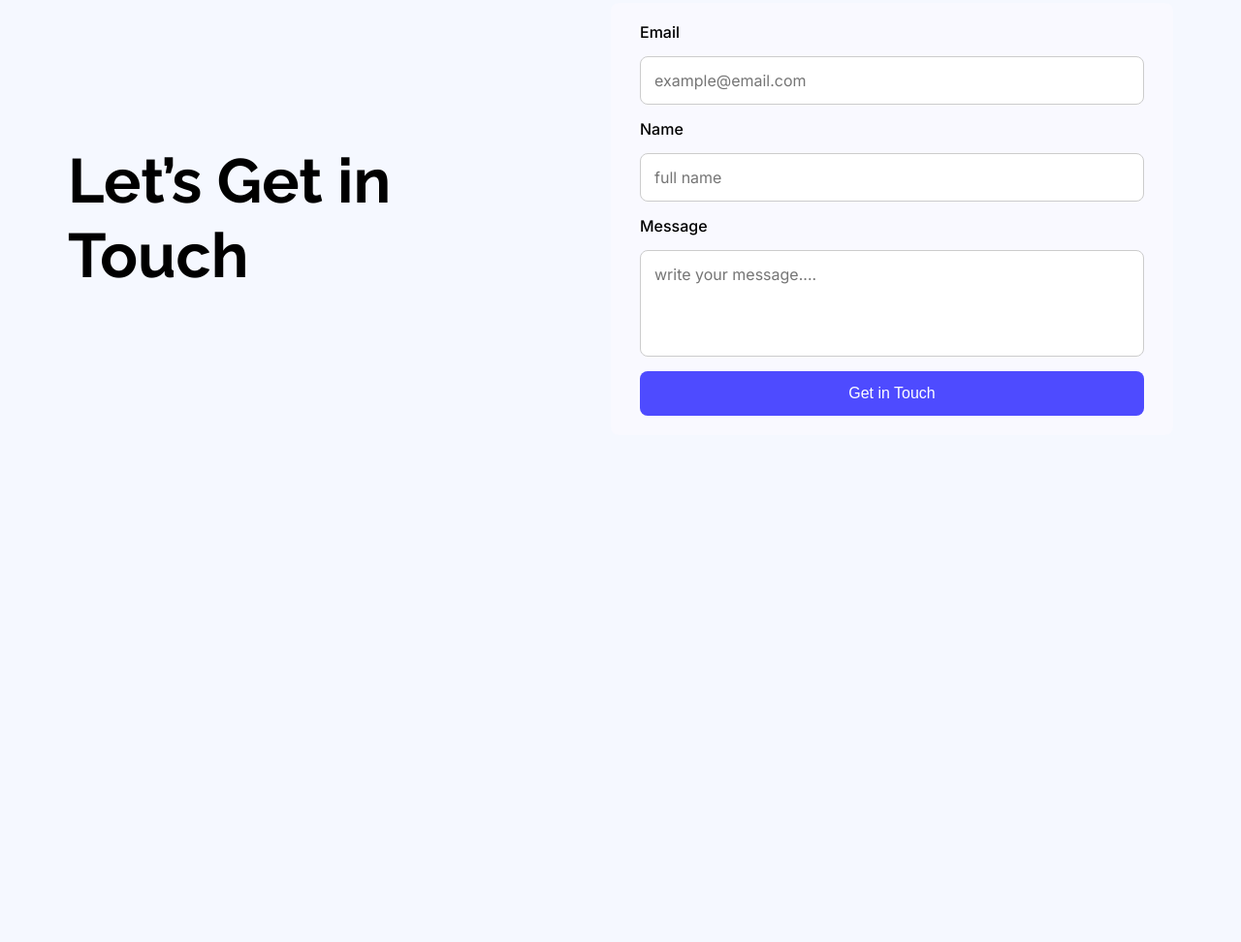
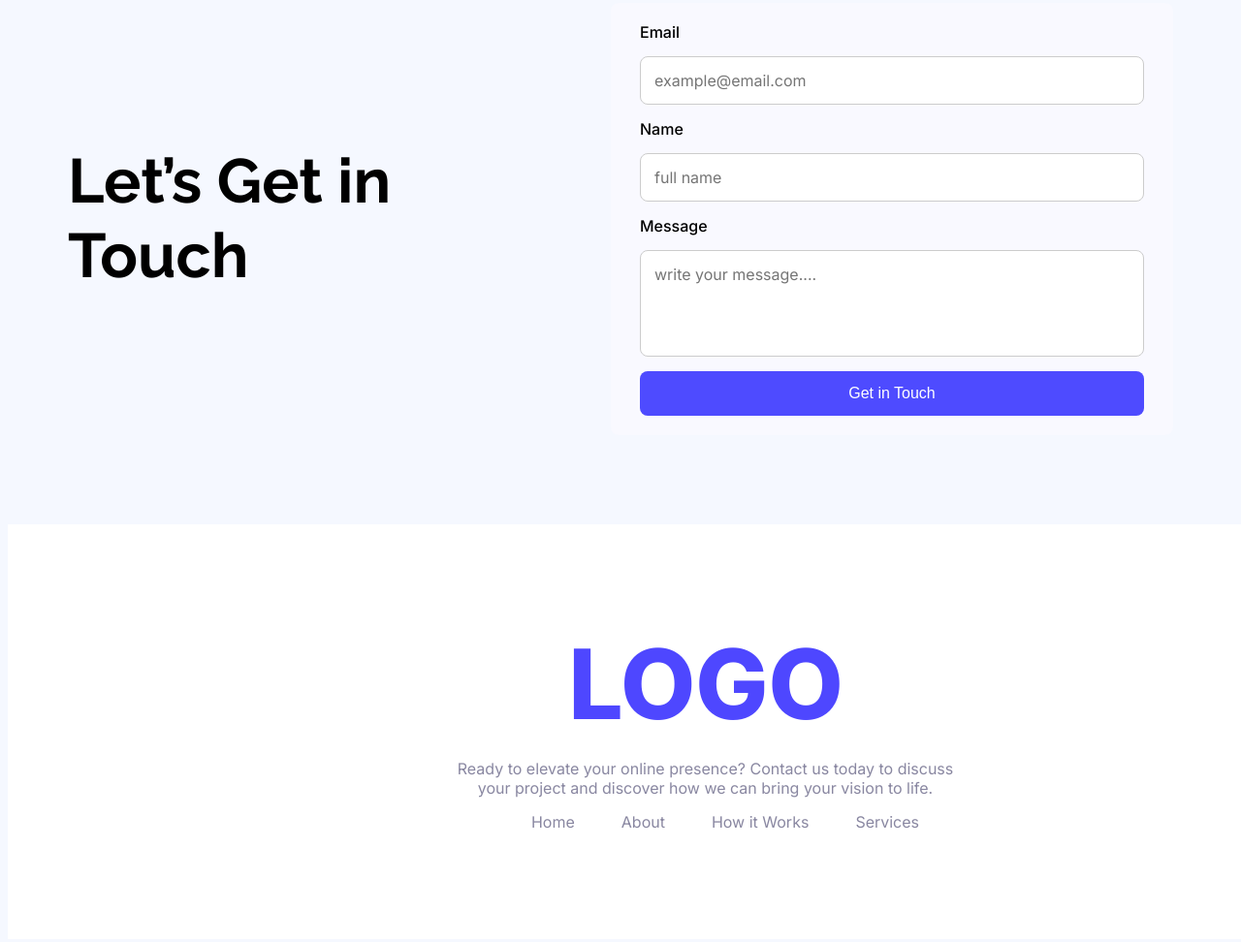
Before and after one commit to ShahriarTbc/B12A01_landing_launchpad, a plain HTML site: page index.html in a window 1280 px wide. Shown: the part 2195-3167 px from the top of the page at 97% size. Before the commit the page ends 2736 px from the top, so only its background shows below. Drawn offline with Linux system fonts and the light colour scheme.

Commit message:
Footer Section

```diff
--- a/index.html
+++ b/index.html
@@ -160,20 +160,34 @@
        </form>
       </div>
     </section>
-
-
-
-
-
-
-
-
+    <!-- Let’s Get In Touch Section Start  -->
    </main>
 
 
-    <footer>
-
+    <!-- Footer Section Start  -->
+    <footer class="footer-section">
+        <div class="site-name">
+        <h1 class="site-logo">LOGO</h1>
+        <p class="site-dsc">Ready to elevate your online presence? Contact us today to discuss your project and discover how we can bring your vision to life.</p>
+      </div>
+    <div class="footer-link">
+      <ul>
+        <li>
+          <a href="#">Home</a>
+        </li>
+        <li>
+          <a href="#">About</a>
+        </li>
+        <li>
+          <a href="#">How it Works</a>
+        </li>
+        <li>
+          <a href="#">Services</a>
+        </li>
+      </ul>
+    </div>
     </footer>
+    <!-- Footer Section End  -->
 
 
 </body>
--- a/style.css
+++ b/style.css
@@ -326,3 +326,71 @@ button:hover {
     transform: scale(1.1);
     transition: 0.5s;
 }
+
+
+/* Footer Section Style */
+
+
+
+.footer-section{
+    background-color: #FFFFFF;
+    width: 1440px;
+    height: 428px;
+    margin: 5px auto;
+    text-align: center;
+    font-family:"Inter", sans-serif;
+}
+
+
+
+ .site-name{
+   width: 532px;
+   height: 177px;
+   text-align: center;
+   margin: 0px auto;
+}
+
+.site-logo{
+    padding-top: 104px ;
+    font-size: 100px;
+    font-weight: 800;
+    color: #4e47ff;
+}
+
+.site-dsc{
+    width: 531px;
+    height: 48px;
+    font-weight: 400;
+    color: #8987a1 ;
+    margin-top: -50px;
+}
+
+
+.footer-link ul{
+    display: flex;
+    justify-content: center;
+    align-items: center;
+    gap: 48px;
+    margin-top: 120px;
+}
+
+.footer-link ul li{
+    list-style: none;
+}
+
+.footer-link ul a{
+    text-decoration: none;
+    font-weight: 400;
+    color: #8987a1;
+    transition: 0.5s;
+}
+
+.footer-link ul a:hover{
+    background-color:#f1c30d;
+    color: rgb(0, 0, 0);
+    border-radius: 5px;
+    padding: 10px 20px;
+    font-weight: bold;
+    transform: scale(1.1);
+    transition: 0.5s;
+}
```
Lines whose indentation alone changed are shown as unchanged.
